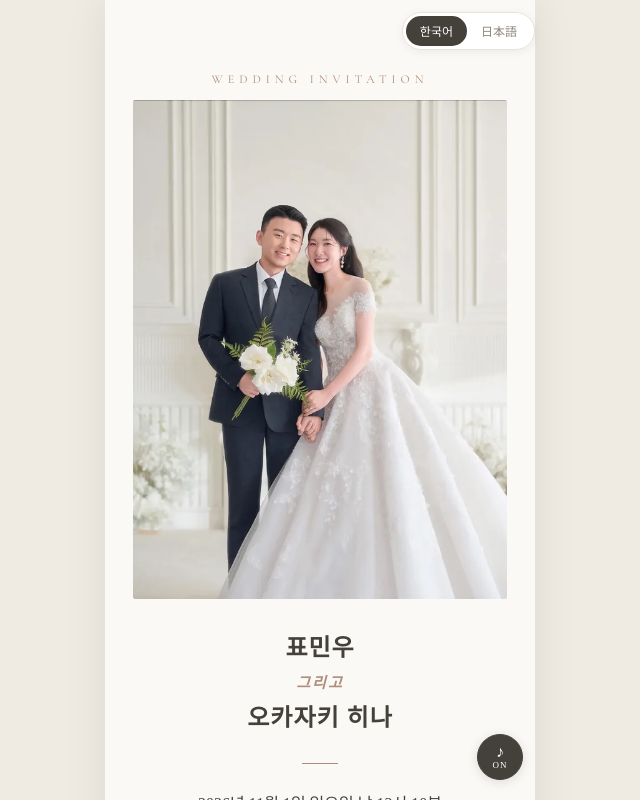
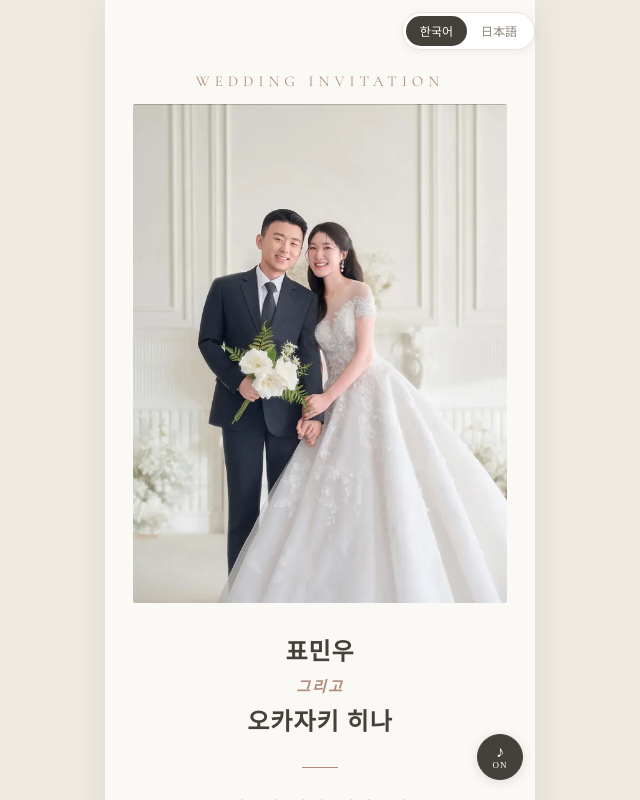
Before and after one commit to hinaokazaki/wedding-site, a React (Vite) app: page / in a window 1280 px wide. Shown: the top 800 px of the page, without its empty margins (320-960 px from the left). Built offline with nearby package versions, Linux system fonts and the light colour scheme; no server answers; the database is empty.

Commit message:
style: increase hero "WEDDING INVITATION" label font size

```diff
--- a/src/App.jsx
+++ b/src/App.jsx
@@ -496,7 +496,7 @@ export default function WeddingInvitation() {
       >
         {/* ---- HERO ---- */}
         <section style={{ ...S.section, paddingTop: 72 }}>
-          <p style={S.eyebrow}>{t.hero_eyebrow}</p>
+          <p style={{ ...S.eyebrow, fontSize: 15 }}>{t.hero_eyebrow}</p>
           <div style={S.heroPhoto}>
             <img src={HERO_IMG} alt="" style={S.photoImg} />
           </div>
```
